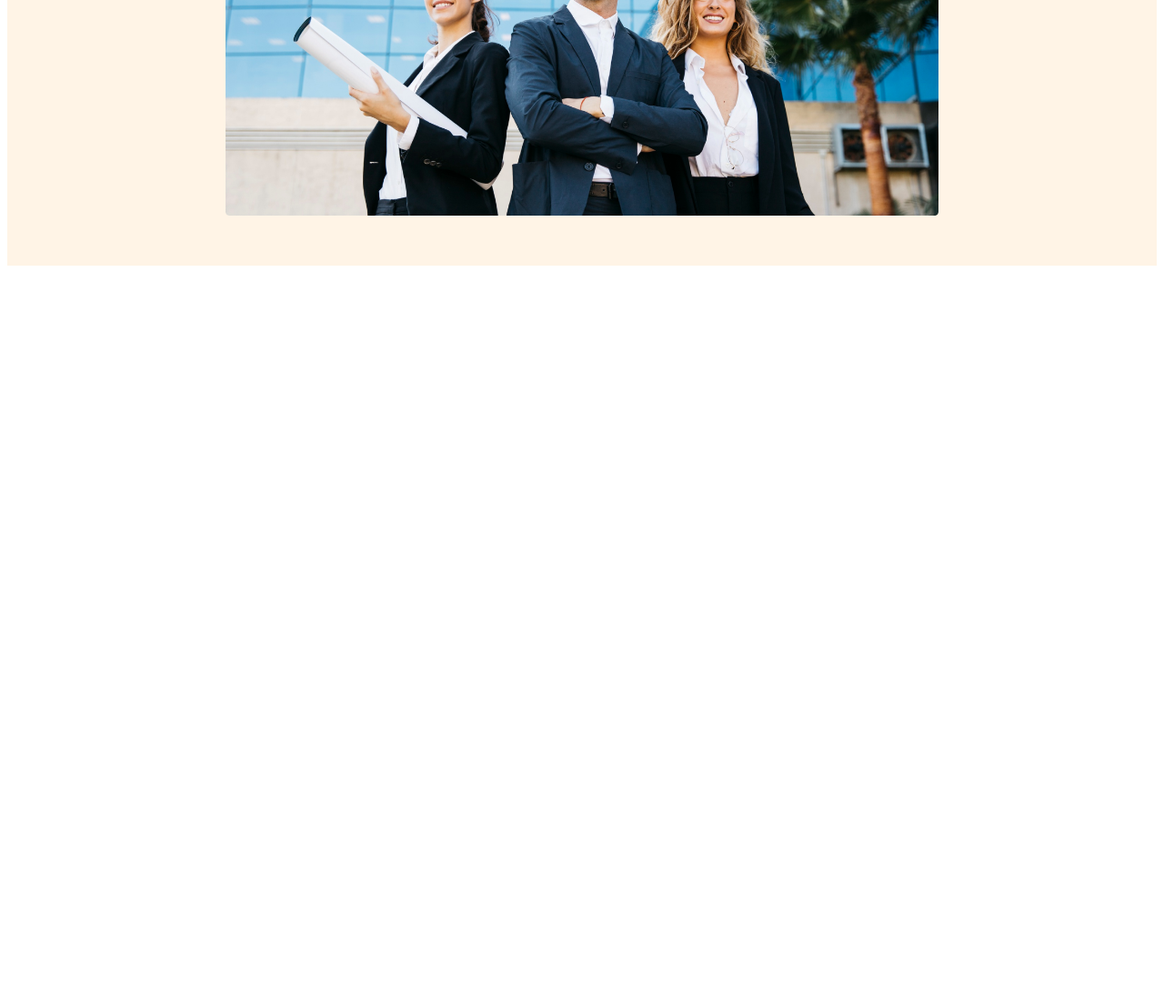
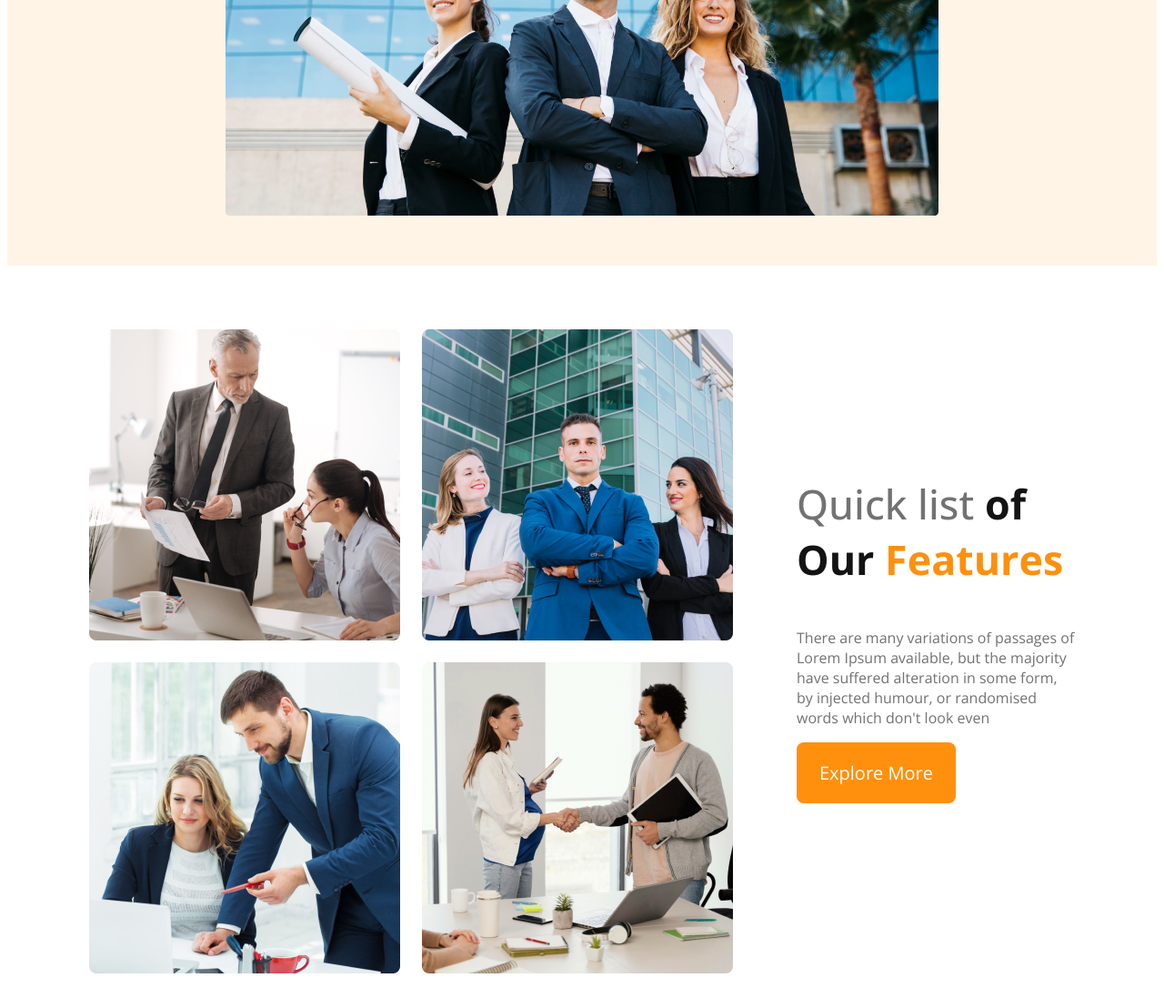
Before and after one commit to 0MarufHasan0/Responsive-web-prottfolio, a plain HTML site: page index.html in a window 1280 px wide. Shown: the part 802-1910 px from the top of the page at 91% size. Before the commit the page ends 1102 px from the top, so only its background shows below. Drawn offline with nearby package versions, Linux system fonts and the light colour scheme.

Commit message:
added teams section

```diff
--- a/index.html
+++ b/index.html
@@ -7,6 +7,7 @@
     <link rel="stylesheet" href="style/style.css">
 </head>
 <body>
+    <!-- Header Start -->
     <header>
         <nav>
             <h3 class="nav-tittle">G3 Architects</h3>
@@ -27,7 +28,27 @@
             <img src="/images/banner.png" alt="banner">
         </div>
     </header>
-    <main></main>
+    <!-- Header End -->
+    <!-- Main Start  -->
+    <main>
+        <!-- Future  setion -->
+        <section class="team-container">
+            <div class="teams-img-container">
+                <img src="./images/team1.png" alt="">
+                <img src="./images/team2.png" alt="">
+                <img src="./images/team3.png" alt="">
+                <img src="./images/team4.png" alt="">
+
+            </div>
+            <div class= team-contain>
+                <h3 class="teams-tittle">
+                    <span class="quick-list">Quick list</span> <span class="of-our">of Our</span> <span class="text-features">Features</span></h3>
+                <p class="teams-discription">There are many variations of passages of Lorem Ipsum available, but the majority have suffered alteration in some form, by injected humour, or randomised words which don't look even</p>
+                <button class="btn-primary">Explore More</button>
+
+            </div>
+        </section>
+    </main>
     <footer></footer>
 
 
--- a/style/style.css
+++ b/style/style.css
@@ -58,14 +58,69 @@ nav li a{
     margin-top: 20px;
     width: 100%;
 }
+
+/* Main */
+main{
+max-width: 1440px;
+margin: 70px 90px;
+}
+/* Teams style */
+.team-container{
+    display: flex;
+    align-items: center;
+}
+.teams-img-container{
+    display: grid;
+    grid-template-columns: repeat(2,1fr);
+    gap: 1.5rem;
+}
+.team-contain{
+    padding: 0px 0px 70px 70px;
+}
+.teams-tittle{
+    font-size: 2.8rem;
+}
+.teams-tittle .quick-list{
+    color: #727272;
+    font-weight: 500;
+}
+.teams-tittle .of-our{
+    color:#131313;
+    font-weight:700 ;
+}
+.teams-tittle .text-features{
+    color:#FF900E ;
+    font-weight:700 ;
+}
+.teams-discription{
+    color: #727272;
+    font-size: 1rem;
+    font-weight: 400;
+}
+
+
+
+
+
+
+
+
 /* Responsive Media */
 /* Mobile devices */
 @media screen and (max-width:576px) {
     header{
         padding: 20px;
     }
-    nav{
+    nav,
+    .team-container{
         flex-direction: column;
+    }
+    .teams-img-container{
+        grid-template-columns: 1fr;
+
+    }
+    .team-contain{
+        padding: 0px 0px 20px 20px;
     }
 }
 /* Tablet devices */
@@ -77,4 +132,10 @@ nav li a{
     nav{
         flex-direction: column;
     }
+    .team-container{
+        flex-direction: column-reverse;
+    }
+    .team-contain{
+        padding: 0px 0px 40px 40px;
+    }
 }
```
